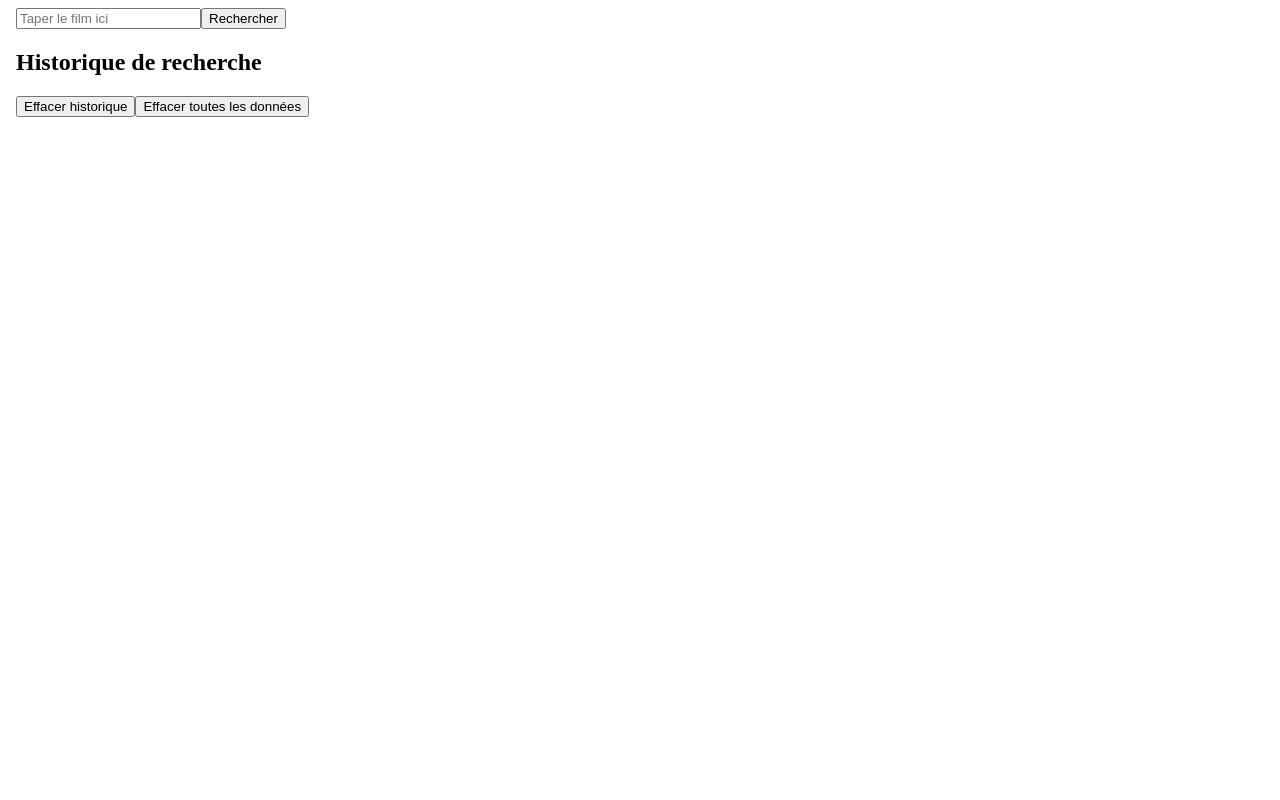
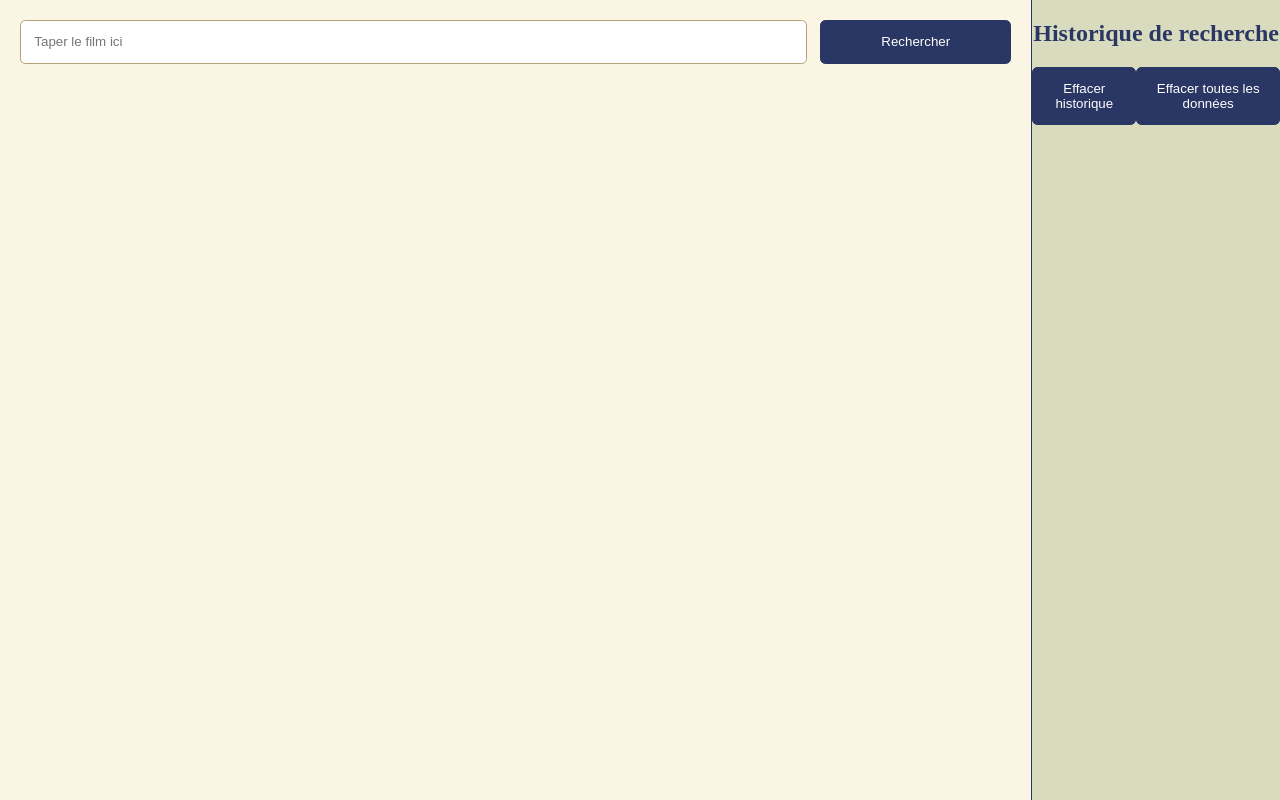
Before and after one commit to Tambour1/FilmsDB, a Vue app: page / in a window 1280 px wide. Built offline with nearby package versions, Linux system fonts and the light colour scheme.

Commit message:
feat: ajout de style à l'application

```diff
--- a/src/App.vue
+++ b/src/App.vue
@@ -2,17 +2,17 @@
 export default {
   data() {
     return {
-      apiKey: '2b61feeb',
-      film: '',
-      currentResults: [],
-      currentSearch: '',
-      error: '',
+      apiKey: "2b61feeb",
+      error: "",
       isLoading: false,
       noResults: false,
+      details: false,
+      film: "",
       searches: [],
+      nbResultats: "",
+      currentResults: [],
+      currentSearch: "",
       currentMovie: {},
-      details : false,
-      nbResultats: '',
     };
   },
   methods: {
@@ -22,11 +22,12 @@ export default {
 
     async search() {
       this.isLoading = true;
-      this.error = '';
+      this.error = "";
       this.currentResults = [];
       this.currentMovie = {};
       this.details = false;
-      this.currentSearch = '';
+      this.currentSearch = "";
+      this.noResults = false;
 
       try {
         const response = await fetch(
@@ -34,7 +35,7 @@ export default {
         );
         const data = await response.json();
 
-        if (data.Response === 'True') {
+        if (data.Response === "True") {
           this.currentResults = data.Search;
           this.noResults = this.currentResults.length === 0;
           this.searches.push({
@@ -44,15 +45,15 @@ export default {
             totalResults: data.totalResults,
           });
           this.nbResultats = `${data.totalResults} résultat${
-            data.totalResults > 1 ? 's' : ''
+            data.totalResults > 1 ? "s" : ""
           }`;
           this.saveToLocalStorage();
         } else {
           this.noResults = true;
-          this.nbResultats = '';
+          this.nbResultats = "";
         }
       } catch (err) {
-        this.error = 'Une erreur est survenue lors de la recherche.';
+        this.error = "Une erreur est survenue lors de la recherche.";
       } finally {
         this.isLoading = false;
       }
@@ -70,7 +71,7 @@ export default {
         this.details = true;
         this.saveToLocalStorage();
       } catch (err) {
-        this.error = 'Une erreur est survenue lors de la recherche.';
+        this.error = "Une erreur est survenue lors de la recherche.";
       }
     },
 
@@ -78,7 +79,7 @@ export default {
       this.details = false;
       this.currentResults = search.results;
       this.currentSearch = search.id;
-      this.nbResultats = `${search.totalResults} résultat${search.totalResults > 1 ? 's' : ''}`;
+      this.nbResultats = `${search.totalResults} résultat${search.totalResults > 1 ? "s" : ""}`;
       this.saveToLocalStorage();
     },
 
@@ -88,14 +89,17 @@ export default {
     },
 
     clearAll() {
+      this.film = "";
+      this.currentResults = [];
+      this.isLoading = false;
+      this.error = "";
+      this.noResults = false;
       this.searches = [];
-      this.currentResults = [];
-      this.currentSearch = '';
-      this.film = '';
+      this.currentSearch = "";
       this.currentMovie = {};
       this.details = false;
-      this.nbResultats = '';
-      localStorage.removeItem('movieData');
+      this.nbResultats = "";
+      localStorage.removeItem("movieData");
     },
 
     saveToLocalStorage() {
@@ -107,33 +111,37 @@ export default {
         currentSearch: this.currentSearch,
         nbResultats: this.nbResultats,
       };
-      localStorage.setItem('movieData', JSON.stringify(data));
+      localStorage.setItem("movieData", JSON.stringify(data));
     },
 
     loadFromLocalStorage() {
-      const savedData = localStorage.getItem('movieData');
+      const savedData = localStorage.getItem("movieData");
       if (savedData) {
         const parsedData = JSON.parse(savedData);
         this.searches = parsedData.searches || [];
         this.currentResults = parsedData.currentResults || [];
         this.currentMovie = parsedData.currentMovie || {};
         this.details = parsedData.details || false;
-        this.currentSearch = parsedData.currentSearch || '';
-        this.nbResultats = parsedData.nbResultats || '';
+        this.currentSearch = parsedData.currentSearch || "";
+        this.nbResultats = parsedData.nbResultats || "";
       }
     },
   },
 
-  computed : {
+  computed: {
     minutesToHour() {
       let runtime = this.currentMovie.Runtime;
       runtime = parseInt(runtime);
       let hours = Math.floor(runtime / 60);
       let minutes = runtime % 60;
-      if(hours < 1) {
+      if (hours < 1) {
         return `${minutes}min`;
       }
       return `${hours}h${minutes}`;
+    },
+
+    isEmpty() {
+      return this.searches.length === 0 || this.noResults === true;
     },
   },
 
@@ -145,23 +153,35 @@ export default {
 
 <template>
   <body>
-    <input :value="film" @input="onInput" placeholder="Taper le film ici" />
+    <div class="grille" :style="{ height: isEmpty ? '100vh' : 'auto' }">
+      <div class="main">
+        <div class="searchbar">
+          <input
+            :value="film"
+            @input="onInput"
+            placeholder="Taper le film ici"
+          />
           <button @click="search">Rechercher</button>
+        </div>
         <p>{{ this.nbResultats }}</p>
         <p v-if="isLoading">Chargement en cours...</p>
 
-    <p v-if="error" style="color: red;">{{ error }}</p>
+        <p v-if="error" style="color: red">{{ error }}</p>
 
         <p v-if="!isLoading && noResults">Aucun résultat trouvé.</p>
 
         <ul v-if="!isLoading" class="movies">
           <li v-for="result in currentResults" :key="result.imdbID">
-        <img :src="result.Poster" alt="Poster" @click="searchMovie(result.imdbID)" />
+            <img
+              :src="result.Poster"
+              alt="Poster"
+              @click="searchMovie(result.imdbID)"
+            />
             <p>{{ result.Title }} ({{ result.Year }}) - {{ result.Type }}</p>
           </li>
         </ul>
 
-    <div v-if="details && currentMovie.length !== 0 " class="details">
+        <div v-if="details && currentMovie.length !== 0" class="details">
           <img :src="currentMovie.Poster" alt="Film Poster" />
           <h2>{{ currentMovie.Title }} ({{ currentMovie.Year }})</h2>
           <p>{{ minutesToHour }}</p>
@@ -179,6 +199,7 @@ export default {
           </div>
           <p>{{ currentMovie.Plot }}</p>
         </div>
+      </div>
 
       <div class="historique">
         <h2>Historique de recherche</h2>
@@ -191,18 +212,182 @@ export default {
             v-for="search in searches"
             :key="search.id"
             @click="displayHistory(search)"
-        :class="{ selected: currentSearch === search.id}">
+            :class="{ selected: currentSearch === search.id }"
+          >
             {{ search.recherche }}
           </li>
         </ul>
+      </div>
     </div>
   </body>
 </template>
 
 <style>
+body {
+  margin: 0;
+  padding: 0;
+}
+
+.grille {
+  display: flex;
+  height: auto;
+}
+
+.searchbar {
+  display: flex;
+}
+
+.searchbar input {
+  width: 80%;
+  padding: 1em;
+  border: 1px solid #b59f78;
+  border-radius: 0.4em;
+  background-color: #ffffff;
+}
+
+.searchbar button {
+  width: 20%;
+  padding: 1em;
+  border: 1px solid #2a3663;
+  border-radius: 0.4em;
+  margin-left: 1em;
+  background-color: #2a3663;
+  color: white;
+  cursor: pointer;
+}
+
+.main {
+  width: 80%;
+  display: flex;
+  flex-direction: column;
+  padding: 20px;
+  background-color: #faf6e3;
+}
+
+.movies {
+  display: grid;
+  margin: 0;
+  padding: 0;
+  grid-template-columns: repeat(3, 1fr);
+  gap: 20px;
+}
+
+.movies li {
+  display: flex;
+  flex-direction: column;
+  align-items: center;
+  justify-content: space-between;
+  margin: 0;
+  padding: 1.5em 0 1.5em 0;
+  box-sizing: border-box;
+  background-color: #e7e7e7;
+  border: 1px solid #bababb;
+  border-radius: 1em;
+  cursor: pointer;
+}
+
+.movies p {
+  margin: 0;
+  padding: 0;
+}
+
+.historique {
+  width: 20%;
+  display: flex;
+  flex-direction: column;
+  align-items: center;
+  border-left: 1px solid #2a3663;
+  background-color: #d8dbbd;
+}
+
+.historique ul {
+  padding: 0;
+  margin-top: 1em;
+}
+
+.historique li {
+  cursor: pointer;
+  list-style-type: none;
+  padding: 0;
+  margin: 0;
+  font-size: 1.7em;
+}
+
+.historique li:hover {
+  font-size: 1.8em;
+}
 
 .selected {
   color: blue;
   font-weight: bold;
 }
+
+.historique h2 {
+  color: #2a3663;
+}
+
+.buttons {
+  width: 100%;
+  display: flex;
+  justify-content: space-around;
+}
+
+.buttons button {
+  padding: 1em;
+  border: 1px solid #2a3663;
+  border-radius: 0.4em;
+  background-color: #2a3663;
+  color: white;
+  cursor: pointer;
+}
+
+.details {
+  background-color: #fbfbfb;
+  border-radius: 1em;
+  padding: 20px;
+  box-shadow: 0px 4px 6px rgba(0, 0, 0, 0.1);
+  margin-top: 20px;
+  display: flex;
+  flex-direction: column;
+  align-items: center;
+}
+
+.details h2 {
+  color: #2a3663;
+  font-size: 2.5em;
+  margin-bottom: 10px;
+}
+
+.details img {
+  width: 300px;
+  height: 450px;
+  object-fit: cover;
+  border-radius: 8px;
+  margin-bottom: 20px;
+}
+
+.details p {
+  font-size: 1.1em;
+  color: #555;
+  line-height: 1.5;
+  text-align: center;
+  margin-bottom: 10px;
+}
+
+.details .runtime {
+  font-weight: bold;
+  font-size: 1.2em;
+  margin-bottom: 15px;
+}
+
+.details div {
+  display: flex;
+  justify-content: space-between;
+  width: 80%;
+  margin-bottom: 10px;
+}
+
+.details span {
+  font-weight: 500;
+}
 </style>
```
Lines whose indentation alone changed are shown as unchanged.
